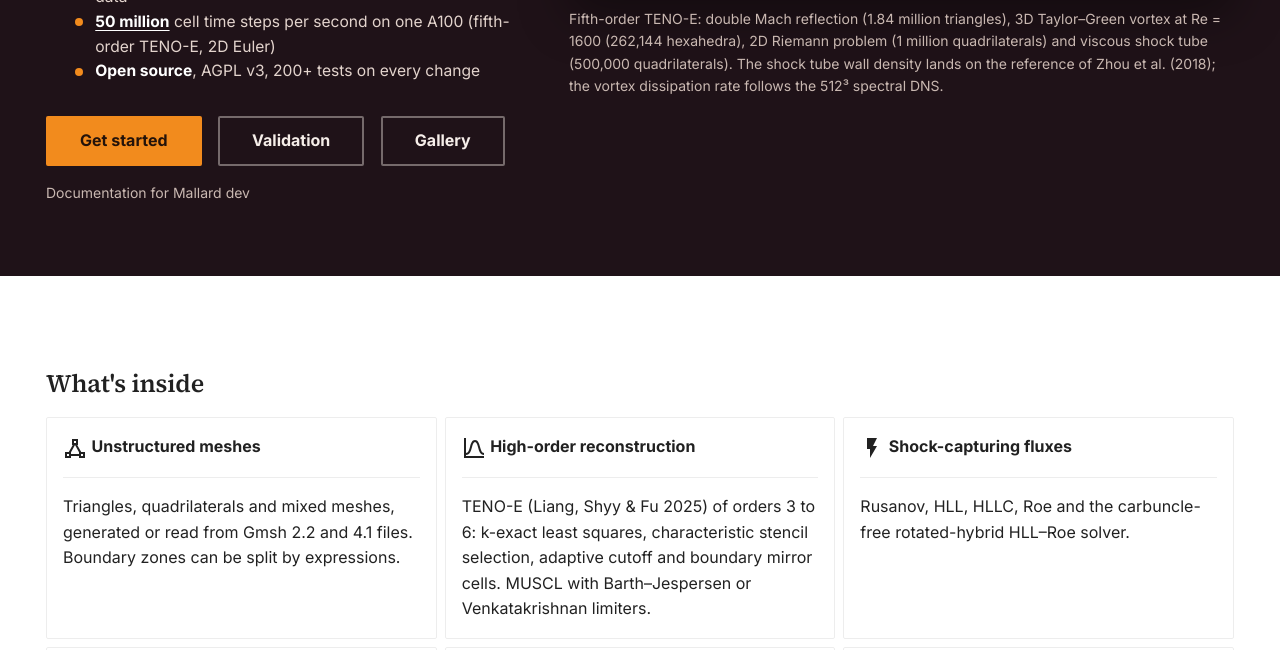
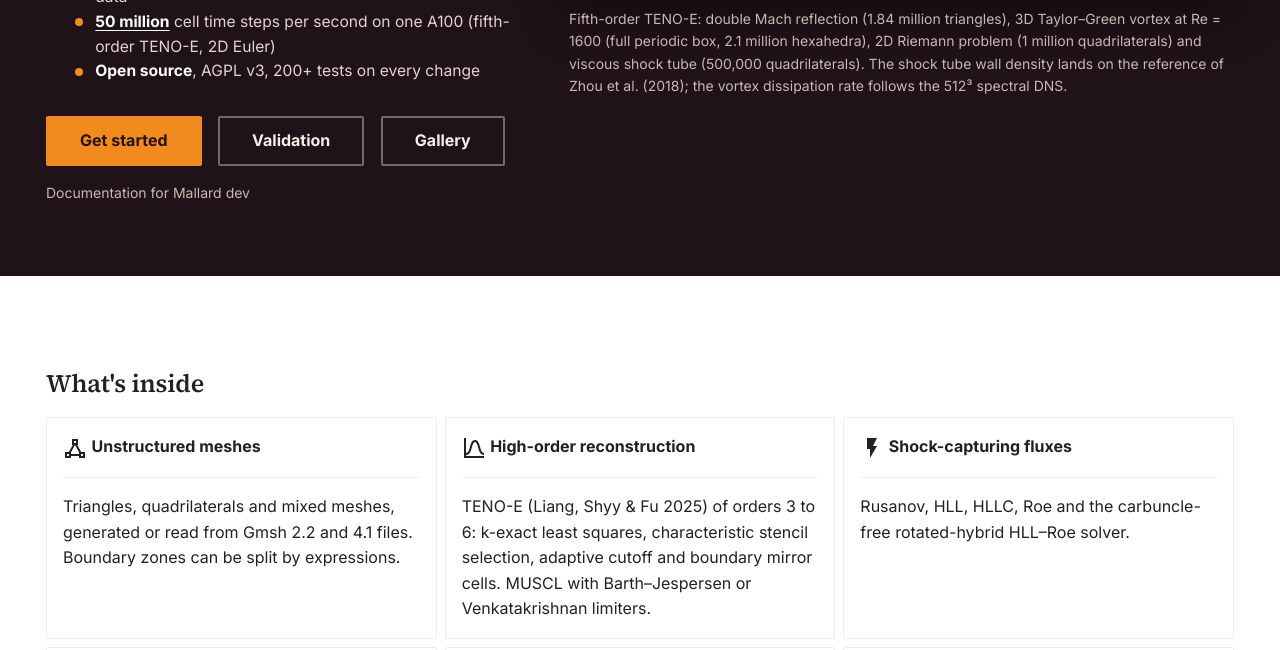
Before and after one commit to MatthewBonanni/mallard-website, an MkDocs documentation site: the page built from content/index.md, in a window 1280 px wide and 900 px high, scrolled down 403 px, cut to the strip 250-900 px from the top of the window. Built offline with MkDocs 1.6.1 and Material for MkDocs 9.7.7, drawn with Linux system fonts in a browser that asks for light colours; comment, search, counter and statistics services are not loaded.

Commit message:
Home hero: the full periodic-box Taylor-Green vortex
The combined animation on the home page (and the social preview) now shows
the 128^3 full-box run and its dissipation rate against the DNS; the 2D
panels are unchanged. The README hero is left as it is.

Co-Authored-By: Claude Opus 5.5 <noreply@anthropic.com>

```diff
--- a/content/index.md
+++ b/content/index.md
@@ -9,7 +9,7 @@ hero_poster: media/hero_poster.jpg
 hero_width: 1800
 hero_height: 1032
 hero_alt: Density fields of a double Mach reflection, a 2D Riemann problem and a viscous shock tube, vortex structures of the 3D Taylor-Green vortex, and plots of the shock tube wall density and the vortex dissipation rate against reference data
-hero_caption: "Fifth-order TENO-E: double Mach reflection (1.84 million triangles), 3D Taylor–Green vortex at Re = 1600 (262,144 hexahedra), 2D Riemann problem (1 million quadrilaterals) and viscous shock tube (500,000 quadrilaterals). The shock tube wall density lands on the reference of Zhou et al. (2018); the vortex dissipation rate follows the 512³ spectral DNS."
+hero_caption: "Fifth-order TENO-E: double Mach reflection (1.84 million triangles), 3D Taylor–Green vortex at Re = 1600 (full periodic box, 2.1 million hexahedra), 2D Riemann problem (1 million quadrilaterals) and viscous shock tube (500,000 quadrilaterals). The shock tube wall density lands on the reference of Zhou et al. (2018); the vortex dissipation rate follows the 512³ spectral DNS."
 ---
 
 ## What's inside
```
Also changed, not shown: content/assets/og.png, content/media/hero_poster.jpg, 1 other file.
